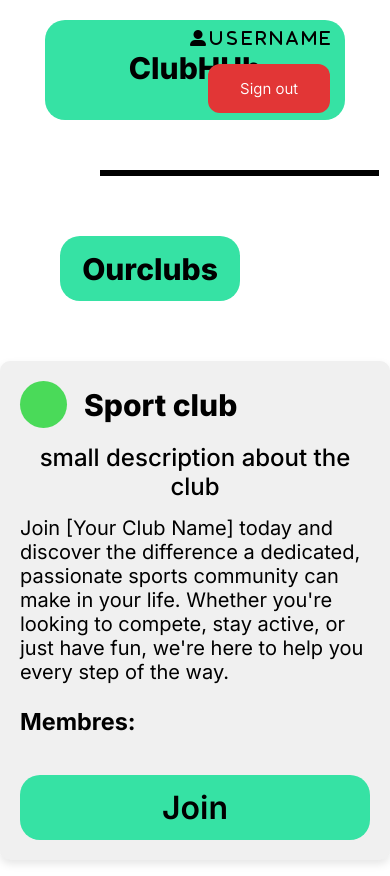
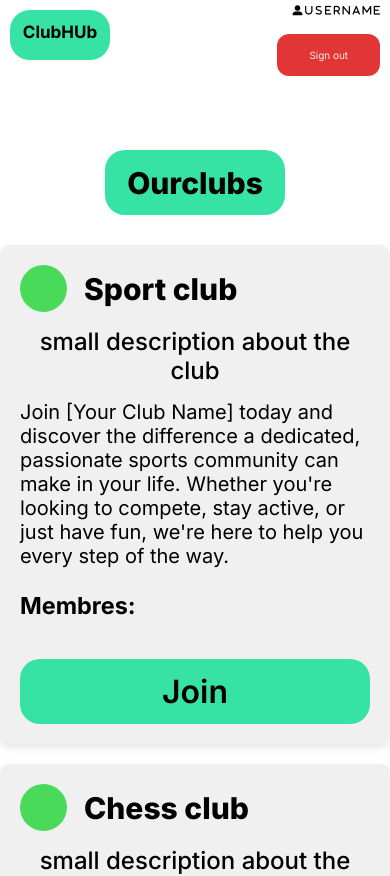
Before and after one commit to mohammedmehdio/project, a PHP site: page /html/club.html in a window 390 px wide. Shown: the top 876 px of the page. Run offline with PHP 8.4, Linux system fonts and the light colour scheme; some web fonts are replaced.

Commit message:
just commiting what i currently have

```diff
--- a/css/club.css
+++ b/css/club.css
@@ -60,7 +60,6 @@ i{
 }
 .button-out:hover{
   background-color: #ff0000;
-  font-size: 16px;
 }
 .line{
   width: 70%;
@@ -101,7 +100,6 @@ i{
   display: flex;
   flex-direction: column;
   gap: 15px;
-
 }
 
 .circle {
@@ -156,3 +154,86 @@ i{
   background-color: #00f677;
   font-size: 2.2rem;
 }
+
+@media screen and (max-width: 900px) {
+  .head{
+    position: absolute;
+    left: 0;
+    top: 0;
+    margin: 10px;
+    border: 2px ;
+    border-radius: 20px;
+    width: 100px;
+    height: 50px;
+    flex-shrink: 0;
+    background-color: #36E2A4;
+  }
+.head h1{
+  color: #000;
+text-align: center;
+font-family: Inter;
+font-size: 17px;
+font-style: normal;
+font-weight: 700;
+line-height: normal;
+padding: 1px;
+}
+i{
+  position: absolute;
+  top: 0;
+  right: 0;
+  padding: 0;
+  cursor: pointer;
+  margin-right: 10px;
+  margin-top: 5px;
+  font-size: 10px;
+}
+.button-out{
+  background-color: #e23636;
+  border: none;
+  color: white;
+  padding: 15px 32px;
+  text-align: center;
+  text-decoration: none;
+  display: inline-block;
+  margin: 4px 2px;
+  cursor: pointer;
+  border-radius: 12px;
+  font-family: Inter;
+  font-size: 10px;
+  font-style: normal;
+  font-weight: 360;
+  line-height: normal;
+  position: absolute;
+  top: 30px;
+  right: 0;
+  margin-right: 10px;
+}
+.button-out:hover{
+  background-color: #ff0000;
+}
+.line{
+  display: none;
+}
+.rectangle{
+  width: 180px;
+  height: 65px;
+  background: #36E2A4;
+  border-radius: 20px;
+  margin:60px;
+  display: flex;
+  justify-content: center;
+  align-items: center;
+  text-align: center;
+  color: black;
+  font-size: 30px;
+  font-family: Inter;
+  font-weight: 800;
+  margin: auto;
+  margin-top: 150px;
+  margin-bottom: 30px;
+}
+.container{
+  width: 350px;
+}
+}
--- a/html/club.html
+++ b/html/club.html
@@ -10,10 +10,15 @@
 </head>
 <body>
    <div class="head">
-         <h1>ClubHUb</h1>
+         <h1>ClubHUb</h1></div>
          <i class='fas fa-user-alt'> u s e r  n a m e </i>
+         <div>
+            <ul>
+
+            </ul>
+         </div>
          <button class="button-out">Sign out</button>
-   </div>
+
     <div class="line"></div>
     <div class="rectangle">Ourclubs</div>
 
--- a/html/sign_in.html
+++ b/html/sign_in.html
@@ -9,20 +9,20 @@
 <body>
     <h1>Welcome back!</h1>
 
-    <form class="form">
+    <form class="form" action="../php/signin.php" method="post">
         <p class="title">Sign in </p>
         <p class="message">sign in to your acount</p>
 
 
         <label>
-            <input class="input" type="email" placeholder="" required="">
+            <input class="input" type="email" placeholder="" required="" id="email" name="email">
             <span>Email</span>
         </label>
 
 
 
         <label>
-            <input class="input" type="password" placeholder="" required="">
+            <input class="input" type="password" placeholder="" required="" id="password" name="password">
             <span>Password</span>
         </label>
 
--- a/php/signin.php
+++ b/php/signin.php
@@ -1,6 +1,6 @@
 
 <?php
-include 'connexionf.php';
+include 'connexion.php';
 if ($_SERVER["REQUEST_METHOD"] == "POST") {
     $email = $_POST['email'];
     $password = $_POST['password'];
```
